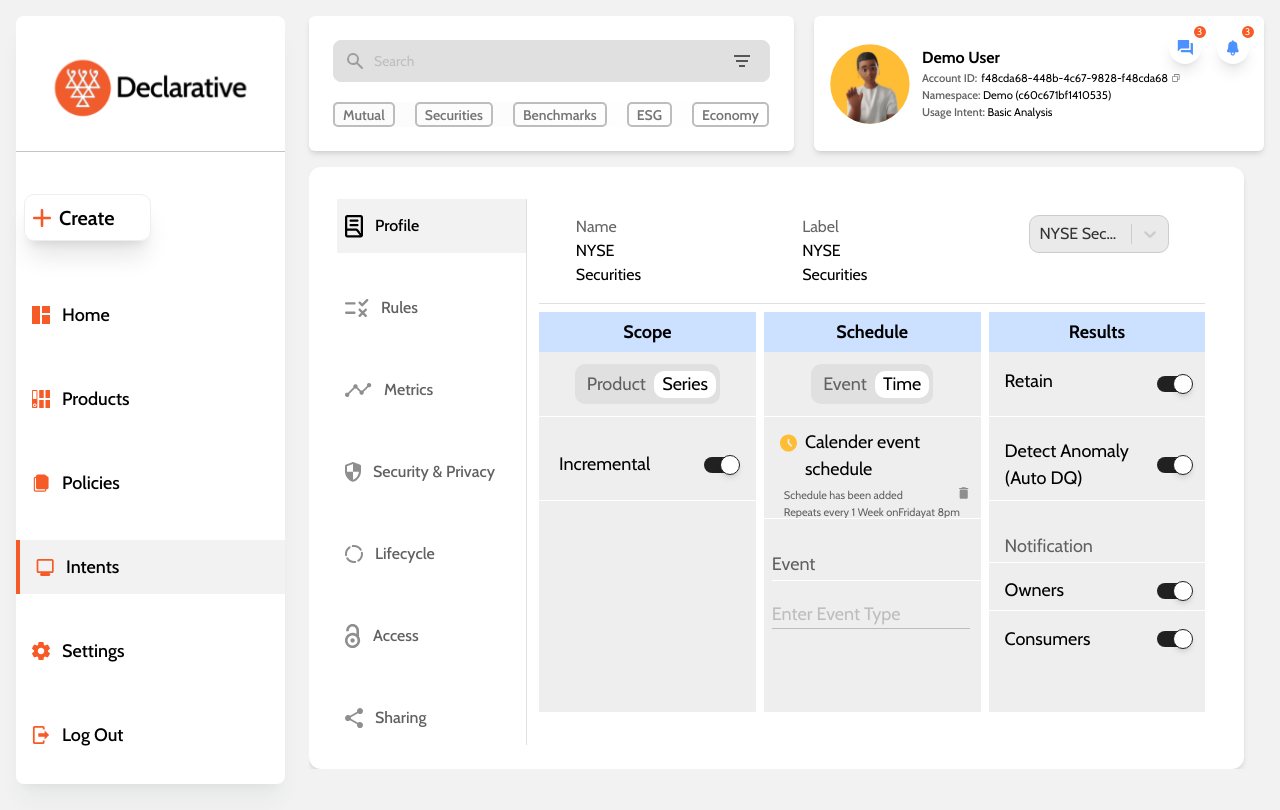
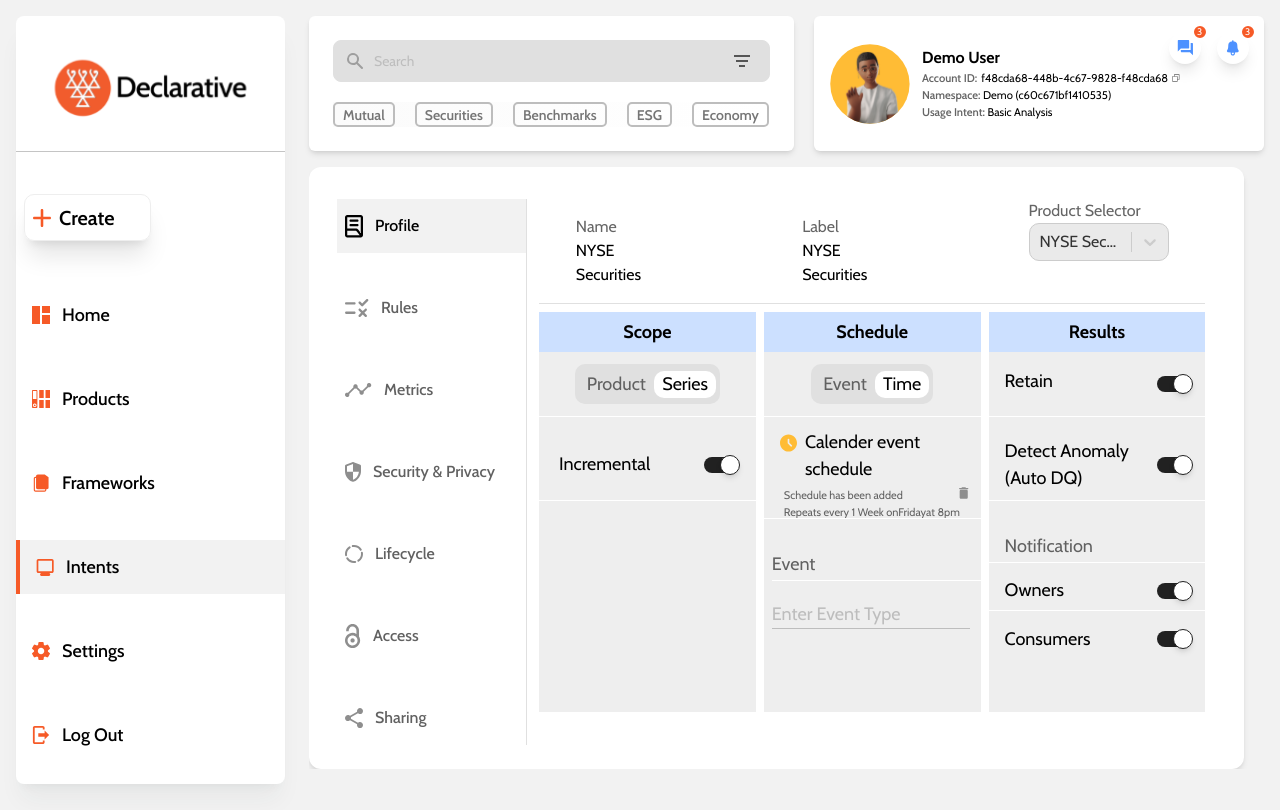
Before and after one commit to Umang1302/declarative, a Next.js app: page /intents/1 in a window 1280 px wide. Built offline with nearby package versions, Linux system fonts and the light colour scheme.

Commit message:
14/7/2023

```diff
--- a/src/components/common/Sidebar.tsx
+++ b/src/components/common/Sidebar.tsx
@@ -124,7 +124,7 @@
                   <Image src="/policies.svg" alt="brand" fill />
                 </div>
 
-                <p className="text-[18px] font-[500] text-black">Policies</p>
+                <p className="text-[18px] font-[500] text-black">Frameworks</p>
               </div>
 
               <div
--- a/src/components/product/ProfileTab.tsx
+++ b/src/components/product/ProfileTab.tsx
@@ -191,7 +191,8 @@
             <span>{data.name}</span>
           </div>
           {showMe && (
-            <div className="flex flex-col">
+            <div className="flex flex-col mt-[-1rem]">
+              <p className="text-[#656565]">Product Selector</p>
               <div className="min-w-[80px] ">
                 <Select
                   styles={{
```
